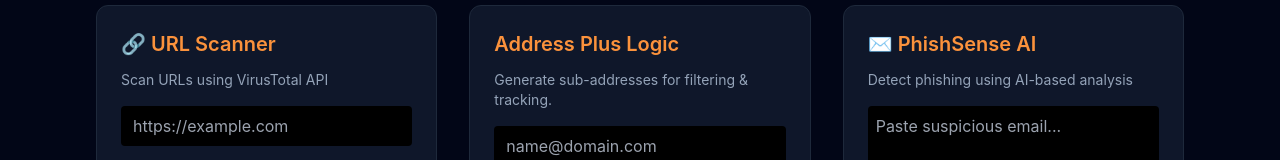
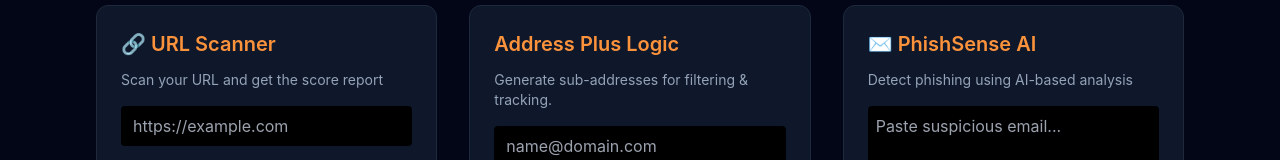
Before and after one commit to UraniumUtkarsh/cyber.utkarshpandey, a Next.js app: page /tools in a window 1280 px wide. Shown: the part 199-359 px from the top of the page. Built offline with nearby package versions, Linux system fonts and the light colour scheme.

Commit message:
feat(UrlScanner-tool): Changed the status messages

```diff
--- a/components/tools/UrlScanner.js
+++ b/components/tools/UrlScanner.js
@@ -14,7 +14,7 @@
     setLoading(true)
     setResult(null)
     setError("")
-    setStatusMsg("Submitting URL...")
+    setStatusMsg("Processing URL...")
 
     try {
       // STEP 1: submit URL
@@ -29,7 +29,7 @@
       const data = await res.json()
 
       if (!data?.data?.id) {
-        throw new Error("Invalid response from VirusTotal")
+        throw new Error("Invalid response from Backend, Retry after some time")
       }
 
       const analysisId = data.data.id
@@ -85,7 +85,7 @@
       </h2>
 
       <p className="text-sm text-slate-400 mb-4">
-        Scan URLs using VirusTotal API
+        Scan your URL and get the score report
       </p>
 
       <input
```
